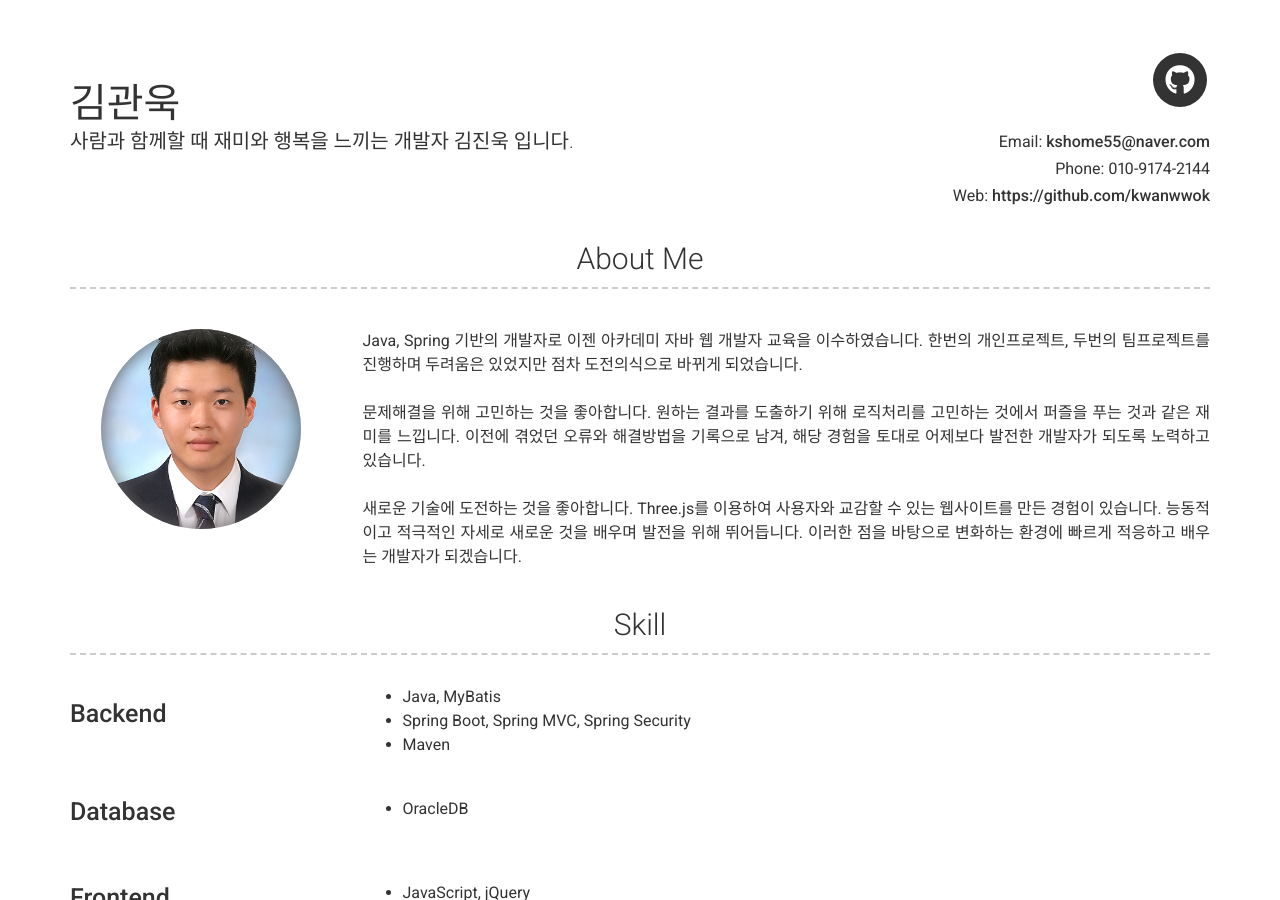
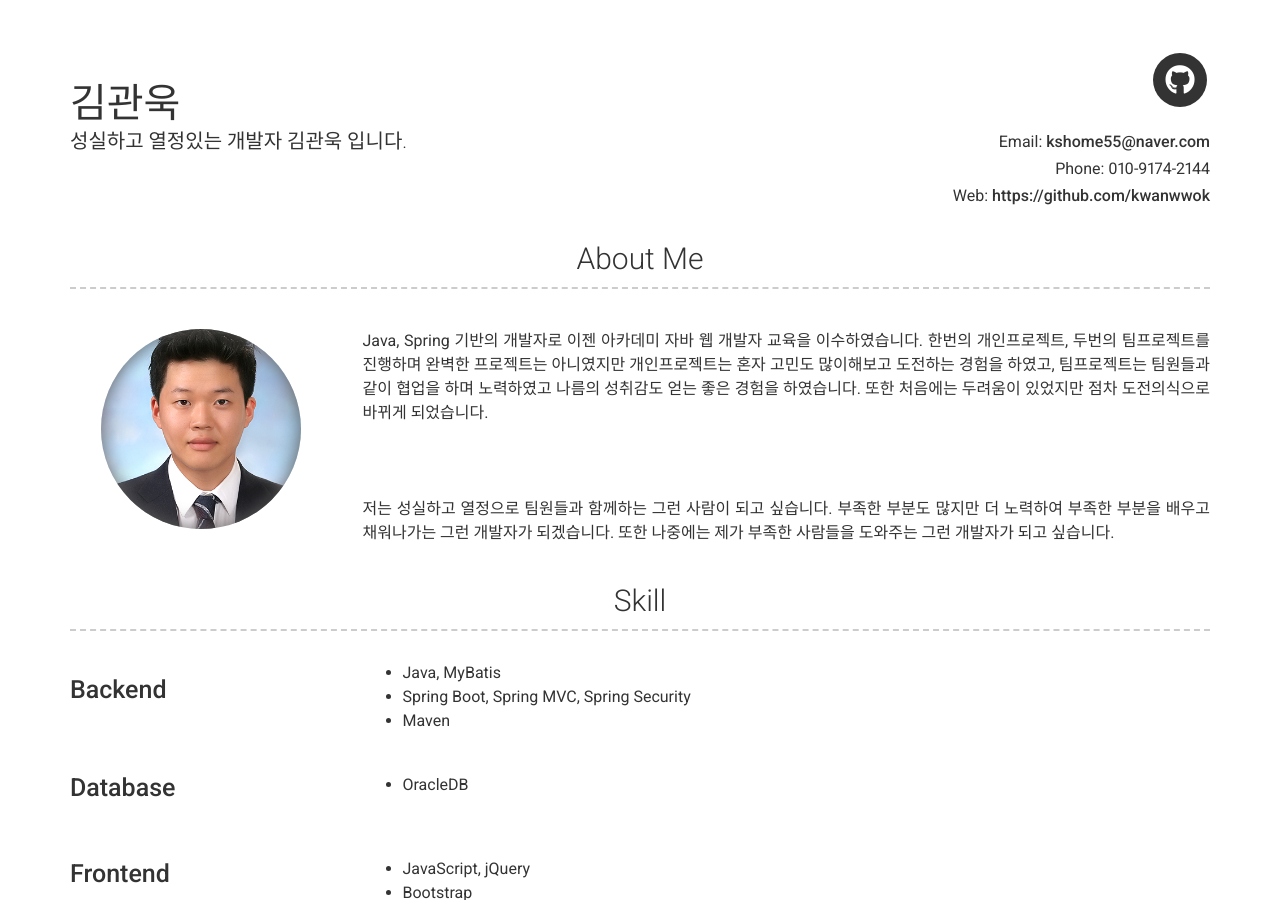
Before and after one commit to kwanwwok/resume, a Jekyll site: the page built from index.md, in a window 1280 px wide and 900 px high. Built offline with Jekyll 4.4.1, drawn with Linux system fonts in a browser that asks for light colours; nearby versions of some CDN libraries.

Commit message:
Update _config.yml

```diff
--- a/_config.yml
+++ b/_config.yml
@@ -7,7 +7,7 @@ version: 2
 
 # Personal info
 name: 김관욱
-title: 사람과 함께할 때 재미와 행복을 느끼는 개발자 김진욱 입니다.
+title: 성실하고 열정있는 개발자 김관욱 입니다.
 email: kshome55@naver.com
 # email_title: Email (Email title override)
 phone: 010-9174-2144
@@ -53,13 +53,13 @@ github_username:  kwanwwok
 # about_title: About Me (Use this to override about section title)
 about_profile_image: images/profile.jpg
 about_content: | # this will include new lines to allow paragraphs
-  Java, Spring 기반의 개발자로 이젠 아카데미 자바 웹 개발자 교육을 이수하였습니다.  한번의 개인프로젝트, 두번의 팀프로젝트를 진행하며
-  두려움은 있었지만 점차 도전의식으로 바뀌게 되었습니다.<br/><br/>
-  문제해결을 위해 고민하는 것을 좋아합니다. 원하는 결과를 도출하기 위해 로직처리를 고민하는 것에서 퍼즐을 푸는 것과 같은 재미를 느낍니다.
-  이전에 겪었던 오류와 해결방법을 기록으로 남겨, 해당 경험을 토대로 어제보다 발전한 개발자가 되도록 노력하고 있습니다.<br/><br/>
-  새로운 기술에 도전하는 것을 좋아합니다. Three.js를 이용하여 사용자와 교감할 수 있는 웹사이트를 만든 경험이 있습니다. 능동적이고 적극적인 자세로
-  새로운 것을 배우며 발전을 위해 뛰어듭니다. 이러한 점을 바탕으로 변화하는 환경에 빠르게 적응하고 배우는 개발자가 되겠습니다.
-
+  Java, Spring 기반의 개발자로 이젠 아카데미 자바 웹 개발자 교육을 이수하였습니다. 한번의 개인프로젝트, 두번의 팀프로젝트를 진행하며
+  완벽한 프로젝트는 아니였지만 개인프로젝트는 혼자 고민도 많이해보고 도전하는 경험을 하였고, 팀프로젝트는 팀원들과 같이 협업을 하며 노력하였고 나름의 성취감도 얻는 좋은 경험을 하였습니다.
+  또한 처음에는 두려움이 있었지만 점차 도전의식으로 바뀌게 되었습니다.<br/><br/>
+  <br/><br/>
+  저는 성실하고 열정으로 팀원들과 함께하는 그런 사람이 되고 싶습니다.
+  부족한 부분도 많지만 더 노력하여 부족한 부분을 배우고 채워나가는 그런 개발자가 되겠습니다.
+  또한 나중에는 제가 부족한 사람들을 도와주는 그런 개발자가 되고 싶습니다.
 
 content:
   - title: Skill
```
